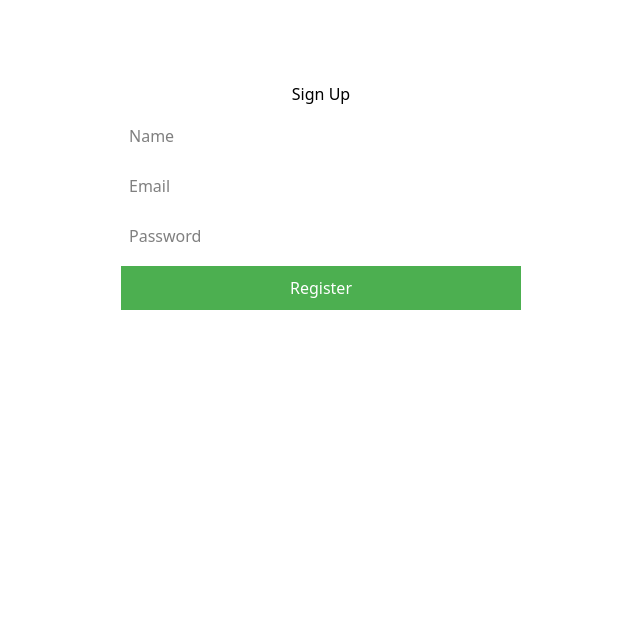
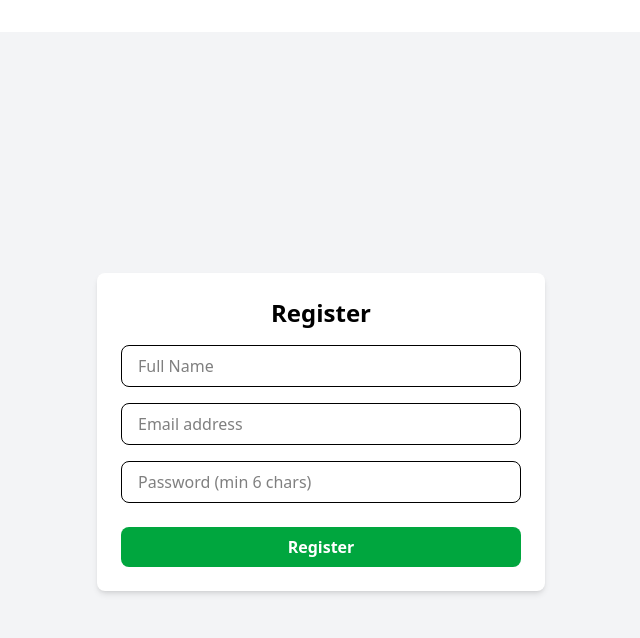
Before and after one commit to PavanKumarN21/Water-Quality, a React (Vite) app in the folder client/: page /register in a window 1280 px wide. Shown: the top 638 px of the page, without its empty margins (319-959 px from the left). Built offline with nearby package versions, Linux system fonts and the light colour scheme.

Commit message:
Fix Signup.jsx registration error

```diff
--- a/client/src/pages/Signup.jsx
+++ b/client/src/pages/Signup.jsx
@@ -1,76 +1,74 @@
 import React, { useState } from "react";
 import axios from "axios";
+import { useNavigate } from "react-router-dom";
 
 const Signup = () => {
+  const [email, setEmail] = useState("");
   const [name, setName] = useState("");
-  const [email, setEmail] = useState("");
   const [password, setPassword] = useState("");
+  const navigate = useNavigate();
 
   const handleSubmit = async (e) => {
     e.preventDefault();
 
     try {
-   await axios.post(
-  "https://water-quality-backend-v5h7.onrender.com/api/auth/register",
+      const response = await axios.post(
+        `${import.meta.env.VITE_API_BASE_URL}/api/auth/register`,
         {
           name,
           email,
           password,
         },
-  {
-    withCredentials: true,
-  }
+        { withCredentials: true }
       );
 
-
-      alert("Registration successful! You can now login.");
-      setName("");
-      setEmail("");
-      setPassword("");
-    } catch (error) {
-      console.error("Signup Error:", error);
-      alert("Registration failed. Please check your details and try again.");
+      if (response.data.success) {
+        alert("Registration successful. Redirecting to login.");
+        navigate("/login");
+      } else {
+        alert(response.data.message || "Registration failed");
+      }
+    } catch (err) {
+      console.error("Signup Error:", err.response?.data || err.message);
+      alert(
+        err.response?.data?.message ||
+          "Registration failed. Please check your details and try again."
+      );
     }
   };
 
   return (
-    <div style={{ maxWidth: "400px", margin: "auto", paddingTop: "50px" }}>
-      <h2>Sign Up</h2>
-      <form onSubmit={handleSubmit}>
+    <div className="min-h-screen flex items-center justify-center bg-gray-100 px-4">
+      <form onSubmit={handleSubmit} className="bg-white p-6 rounded-lg shadow-md w-full max-w-md">
+        <h2 className="text-2xl font-semibold text-center mb-4">Register</h2>
+
         <input
           type="text"
-          placeholder="Name"
+          placeholder="Full Name"
           value={name}
           onChange={(e) => setName(e.target.value)}
           required
-          style={{ display: "block", width: "100%", margin: "10px 0", padding: "8px" }}
+          className="w-full px-4 py-2 border rounded-lg mb-4"
         />
         <input
           type="email"
-          placeholder="Email"
+          placeholder="Email address"
           value={email}
           onChange={(e) => setEmail(e.target.value)}
           required
-          style={{ display: "block", width: "100%", margin: "10px 0", padding: "8px" }}
+          className="w-full px-4 py-2 border rounded-lg mb-4"
         />
         <input
           type="password"
-          placeholder="Password"
+          placeholder="Password (min 6 chars)"
           value={password}
           onChange={(e) => setPassword(e.target.value)}
           required
-          style={{ display: "block", width: "100%", margin: "10px 0", padding: "8px" }}
+          className="w-full px-4 py-2 border rounded-lg mb-6"
         />
         <button
           type="submit"
-          style={{
-            width: "100%",
-            padding: "10px",
-            backgroundColor: "#4CAF50",
-            color: "white",
-            border: "none",
-            cursor: "pointer",
-          }}
+          className="w-full bg-green-600 text-white py-2 rounded-lg font-semibold hover:bg-green-700"
         >
           Register
         </button>
```
Lines whose indentation alone changed are shown as unchanged.
